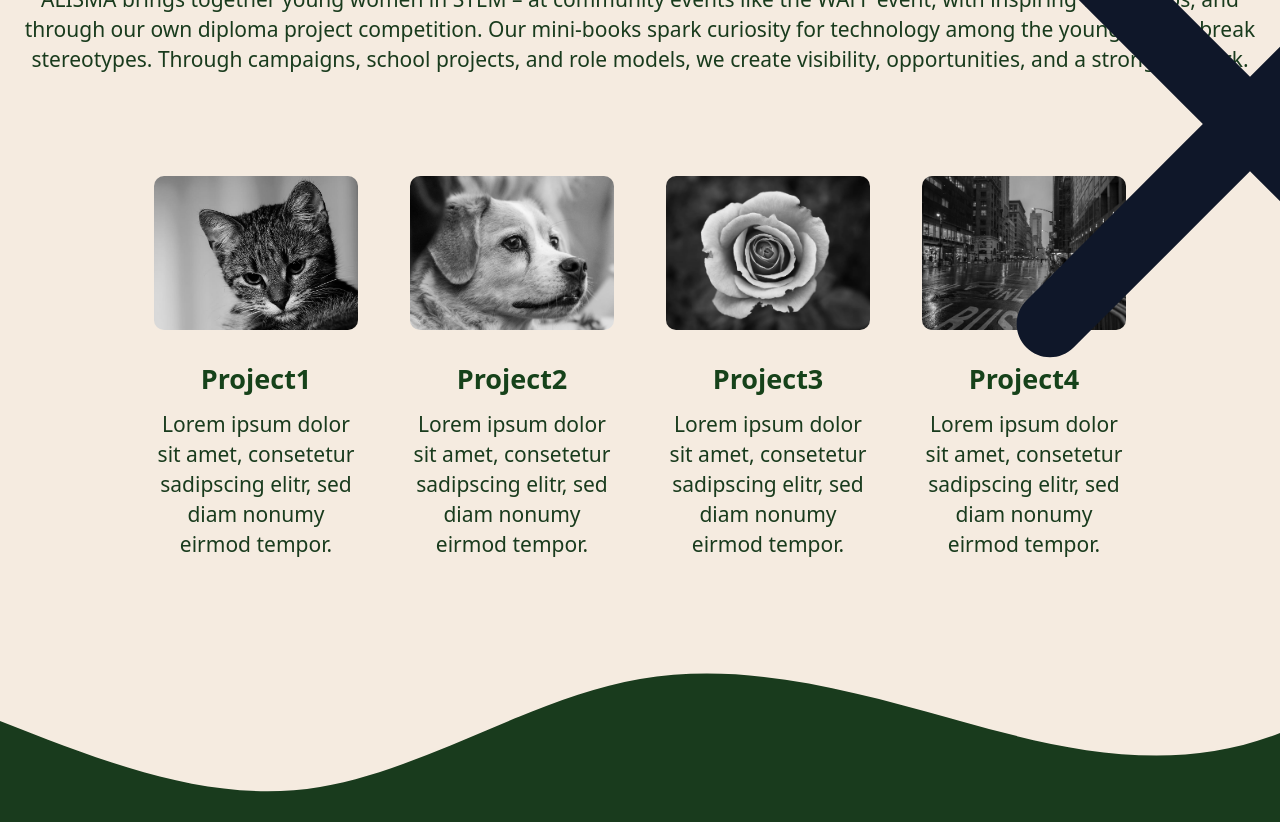
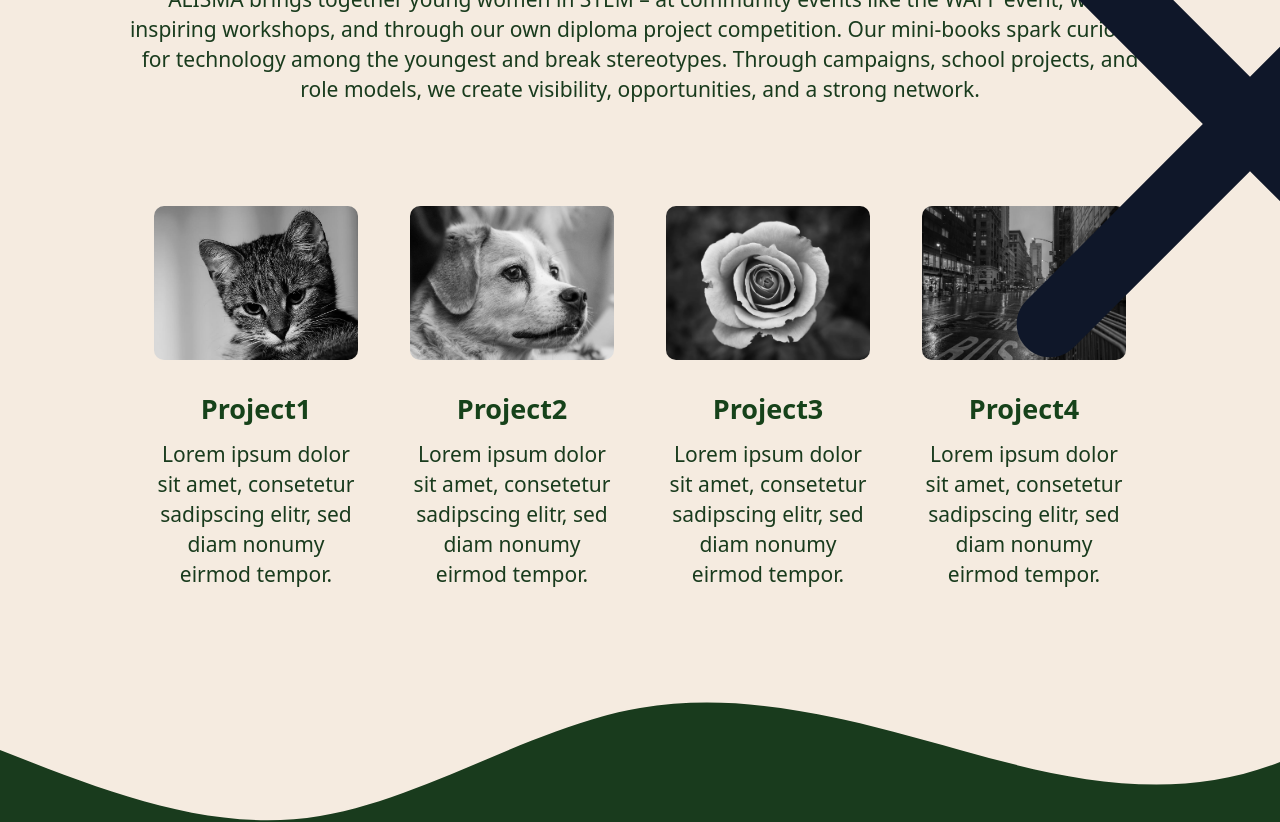
Before and after one commit to liliaGerber/Alisma, a React (Vite) app: page /our-projects in a window 1280 px wide. Shown: the part 300-1122 px from the top of the page. Built offline with nearby package versions, Linux system fonts and the light colour scheme.

Commit message:
fix waves

```diff
--- a/src/ui/components/generics/Waves.tsx
+++ b/src/ui/components/generics/Waves.tsx
@@ -1,10 +1,16 @@
-export function BottomWave({ className = "text-primary" }: { className?: string }) {
+export function BottomWave({ className }: { className?: string }) {
     return (
         <svg
-            className={`pointer-events-none absolute -bottom-1 left-0 right-0 h-28 w-full ${className}`}
+            aria-hidden="true"
+            focusable="false"
             viewBox="0 0 1440 112"
             preserveAspectRatio="none"
-            aria-hidden
+            className={[
+                "absolute inset-x-0 bottom-0 w-full h-28",
+                "block leading-none translate-y-[1px]",
+                "pointer-events-none",
+                className ?? "text-primary",
+            ].join(" ")}
         >
             <path
                 d="M0 64c120 28 240 56 360 44s240-60 360-72 240 8 360 28 240 36 360 8V112H0V64Z"
@@ -14,17 +20,24 @@ export function BottomWave({ className = "text-primary" }: { className?: string
     );
 }
 
+
 /**
  * Reusable SVG waves. They stretch full-width and keep nice bezier curves.
  * Use the `className` to set color via `text-*` (fill uses currentColor).
  */
-export function TopWave({ className = "text-gray-900" }: { className?: string }) {
+export function TopWave({ className }: { className?: string }) {
     return (
         <svg
-            className={`pointer-events-none absolute -top-1 left-0 right-0 h-40 w-full ${className}`}
+            aria-hidden="true"
+            focusable="false"
             viewBox="0 0 1440 160"
             preserveAspectRatio="none"
-            aria-hidden
+            className={[
+                "absolute inset-x-0 top-0 w-full h-40",
+                "block leading-none -translate-y-[1px]",
+                "pointer-events-none",
+                className ?? "text-gray-900",
+            ].join(" ")}
         >
             <path
                 d="M0 0h1440v64c-120 28-240 56-360 60-120 4-240-16-360-40S480 28 360 20C240 12 120 8 0 24V0Z"
@@ -35,13 +48,19 @@ export function TopWave({ className = "text-gray-900" }: { className?: string })
 }
 
 
-export function SectionSeparatorWave({ className = "text-primary" }: { className?: string }) {
+export function SectionSeparatorWave({ className }: { className?: string }) {
     return (
         <svg
-            className={`pointer-events-none h-24 w-full ${className}`}
+            aria-hidden="true"
+            focusable="false"
             viewBox="0 0 1440 96"
             preserveAspectRatio="none"
-            aria-hidden
+            className={[
+                "w-full h-24",
+                "block leading-none -mt-px",
+                "pointer-events-none",
+                className ?? "text-primary",
+            ].join(" ")}
         >
             <path
                 d="M0 48c120 28 240 56 360 44s240-60 360-72 240 8 360 28 240 36 360 8V96H0V48Z"
--- a/src/ui/sections/LandingPage/Projects.tsx
+++ b/src/ui/sections/LandingPage/Projects.tsx
@@ -9,8 +9,8 @@ import React from "react";
 export default function Projects() {
     const {t} = useTranslation()
     return (
-        <section id="projects-section" className="w-full h-full overflow-hidden mt-20 p-0 relative">
-            <div className="text-center max-[860px]:text-center pt-[4rem] mt-0 h-full bg-primary pb-15">
+        <section id="projects-section" className="w-full h-full overflow-hidden mt-20 p-0 relative justify-center">
+            <div className="text-center max-[860px]:text-center pt-[4rem] mt-0 h-full bg-primary pb-15 max-w-[80vw] mx-auto">
                 <div className="flex items-center justify-center flex-col">
                     <h1 className="text-3xl font-extrabold">{t("projects.title")}</h1>
                     <p className="text-sm mt-2 max-w-4xl">
@@ -18,7 +18,7 @@ export default function Projects() {
                     </p>
                 </div>
 
-                <div className="grid grid-cols-1 sm:grid-cols-2 lg:grid-cols-4 text-center w-[80vw] ml-[10vw] mt-8">
+                <div className="grid grid-cols-1 sm:grid-cols-2 lg:grid-cols-4 text-center max-w-[80vw] mx-auto mt-8">
                     {
                         ProjectsList.map((proj, i) => (
                     <ProjectBox
```
